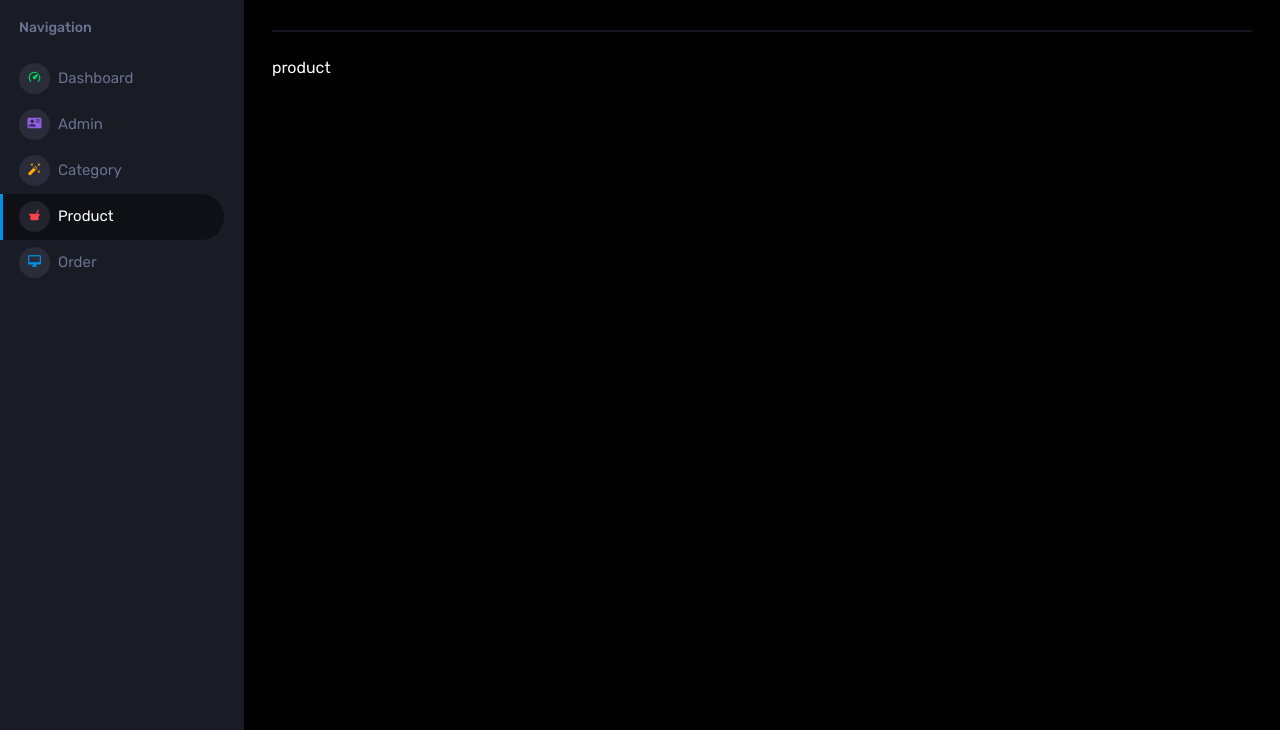
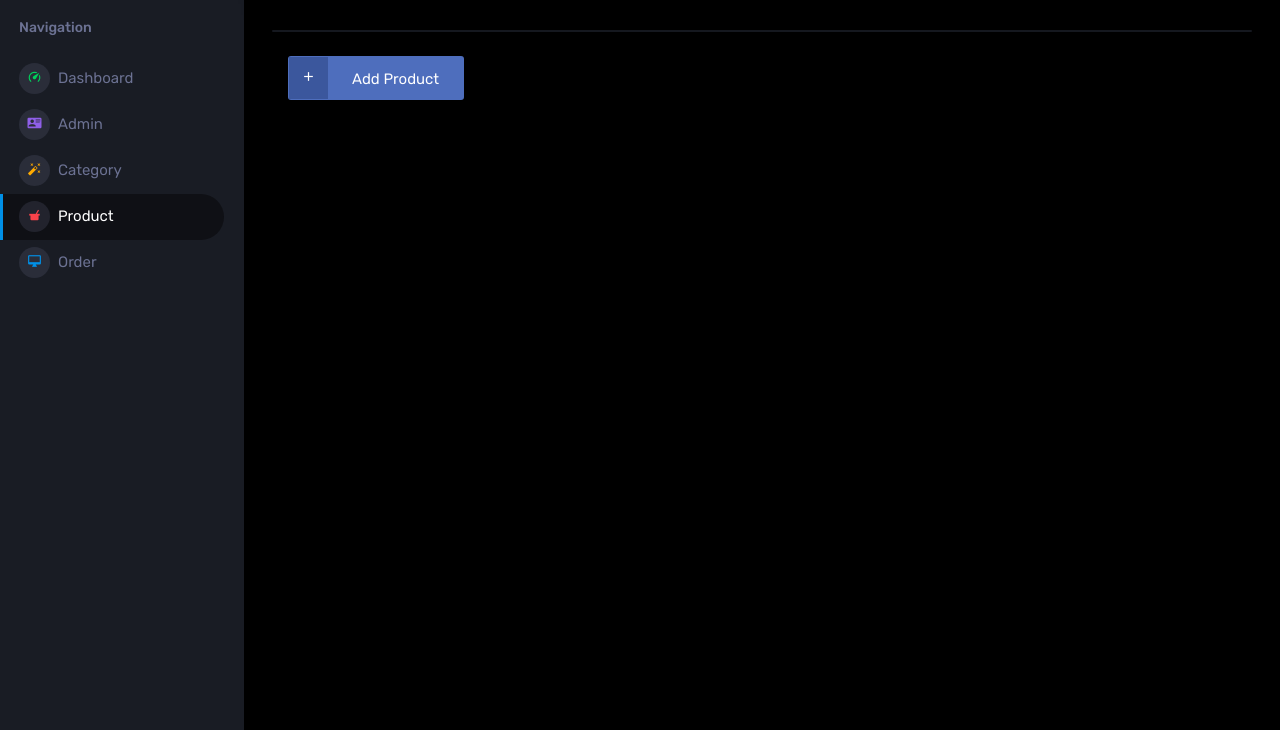
Before and after one commit to ishitasavera1706/Cosmetic_Shop, a PHP site: page /product.php in a window 1280 px wide. Shown: the part 70-800 px from the top of the page. Run offline with PHP 8.4, Linux system fonts and the light colour scheme.

Commit message:
Feat : Button Added for Product in Admin

```diff
--- a/Admin/product.php
+++ b/Admin/product.php
@@ -1,3 +1,5 @@
 <?php include_once('partials/main.php') ?>
-<div>product</div>
+
+<a class="pl-3" href="add_product.php"><button type="button" class="btn btn-social-icon-text btn-facebook"><i class="mdi mdi-plus"></i>Add Product</button></a>
+
 <?php include_once('partials/footer.php') ?>
```
